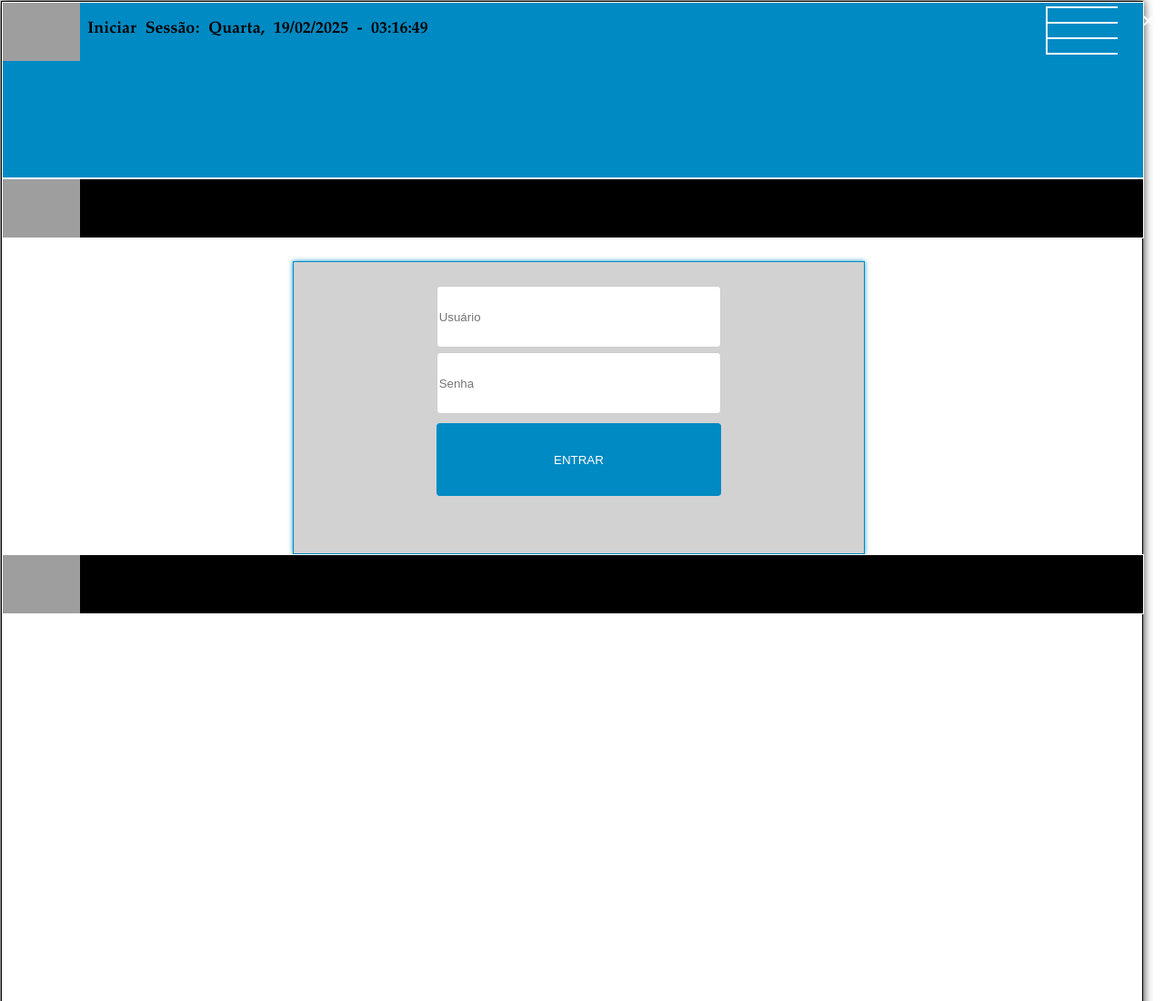
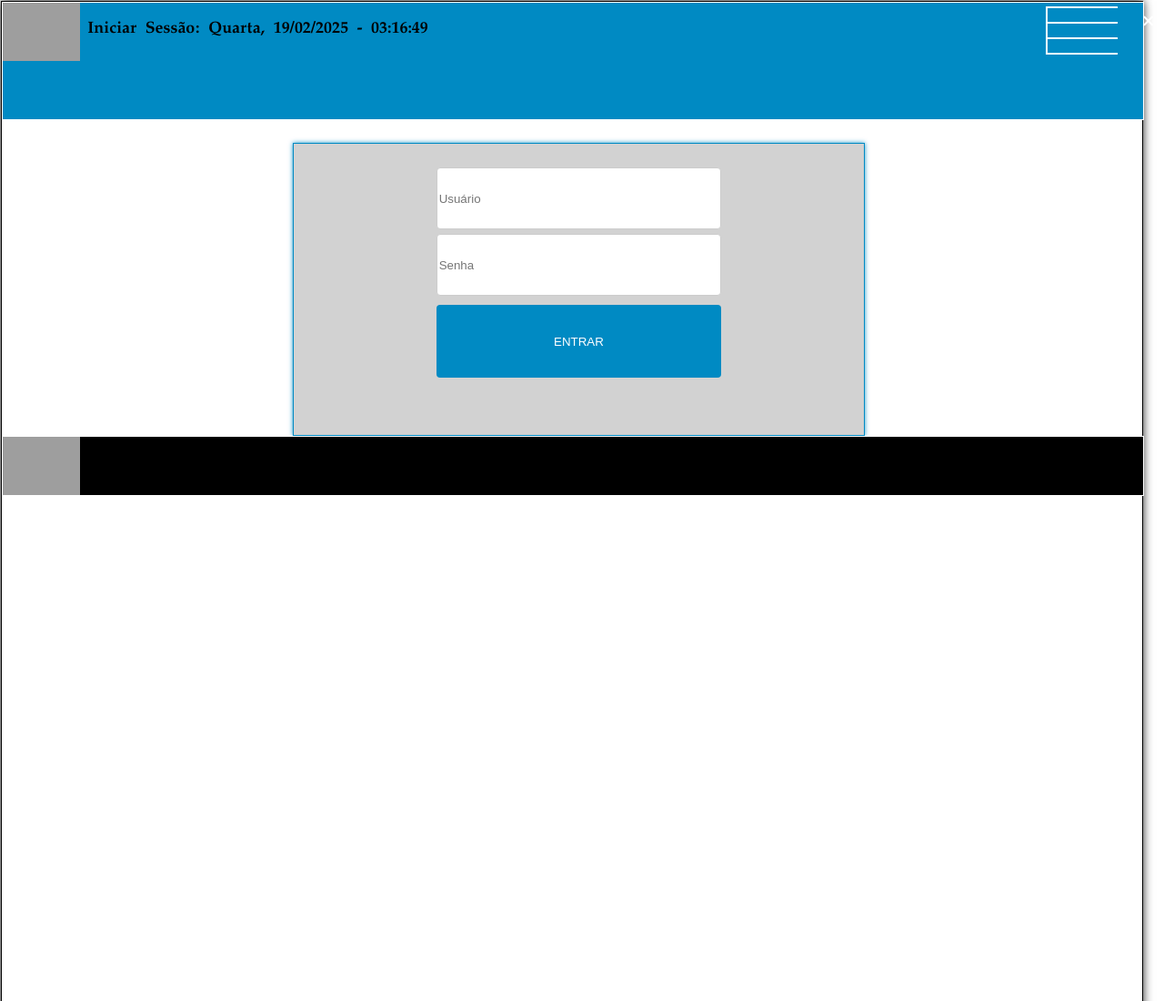
Before and after one commit to MARIBONE/maribone, a plain HTML site: page wallet.html in a window 1280 px wide. Shown: the top 1100 px of the page at 91% size. Drawn offline with Linux system fonts and the light colour scheme; grey boxes are pictures that could not be loaded.

Commit message:
wallet.html

```diff
--- a/wallet.html
+++ b/wallet.html
@@ -8,7 +8,7 @@
 <meta name="generator" content="AE Maribone">
 <meta name="robots" content="/noindex, nofollow">
 <meta name="keywords" content="Patrimonio, Valorizacao, Excelencia, Referencia, Tecnologia, Alto Rendimento, Estrutura, Elegancia, Automacao, Sofisticacao, Maribone, Criacao de Sites e Aplicativos, Projetos, Blueprint">
-<title>Æ MARIBONE TECNOLOGIA</title>
+<title>MILIDEX WALLET</title>
 </head>
 
 <style>
@@ -32,7 +32,7 @@ word-spacing: 0.2em;
 header {
 background-color: #008ac3;
 display: flex;
-height: 15%;
+height: 10%;
 width: 100%;
 border: 1px solid #ffffff;
 
@@ -201,8 +201,6 @@ margin: 1px;
 
 </header>
 
-<main> <img src="https://lh7-us.googleusercontent.com/N4q9pNsD190-GRavgfmeOdEEmr6k6-1n55x-pcJQWvLQEP3XJqZgjuzViZMenwc2HaYIJUrdiycTOMqnvVRjaI11_U99Y7Al_25Vb0ayRAVFBtAPUJbJei7N3pDGbQIPKYEQKasBKUCI6r7tH8rPDRq2wXaz7g" style="width: auto; display: flex; height: 5vw; margin-right: 8px;">
-<p id="datetime" style="font-size: 0.7em; text-align: left";> Iniciar Sessão: Quinta, 18/07/2024 - 14:26:00</p> </main>
 
 <div style="display: flex; flex-direction: column; justify-content: center;
 margin-top: 25px; margin-left: 25.5%; background-color: #d2d2d2; display: flex; height: 25%;
```
